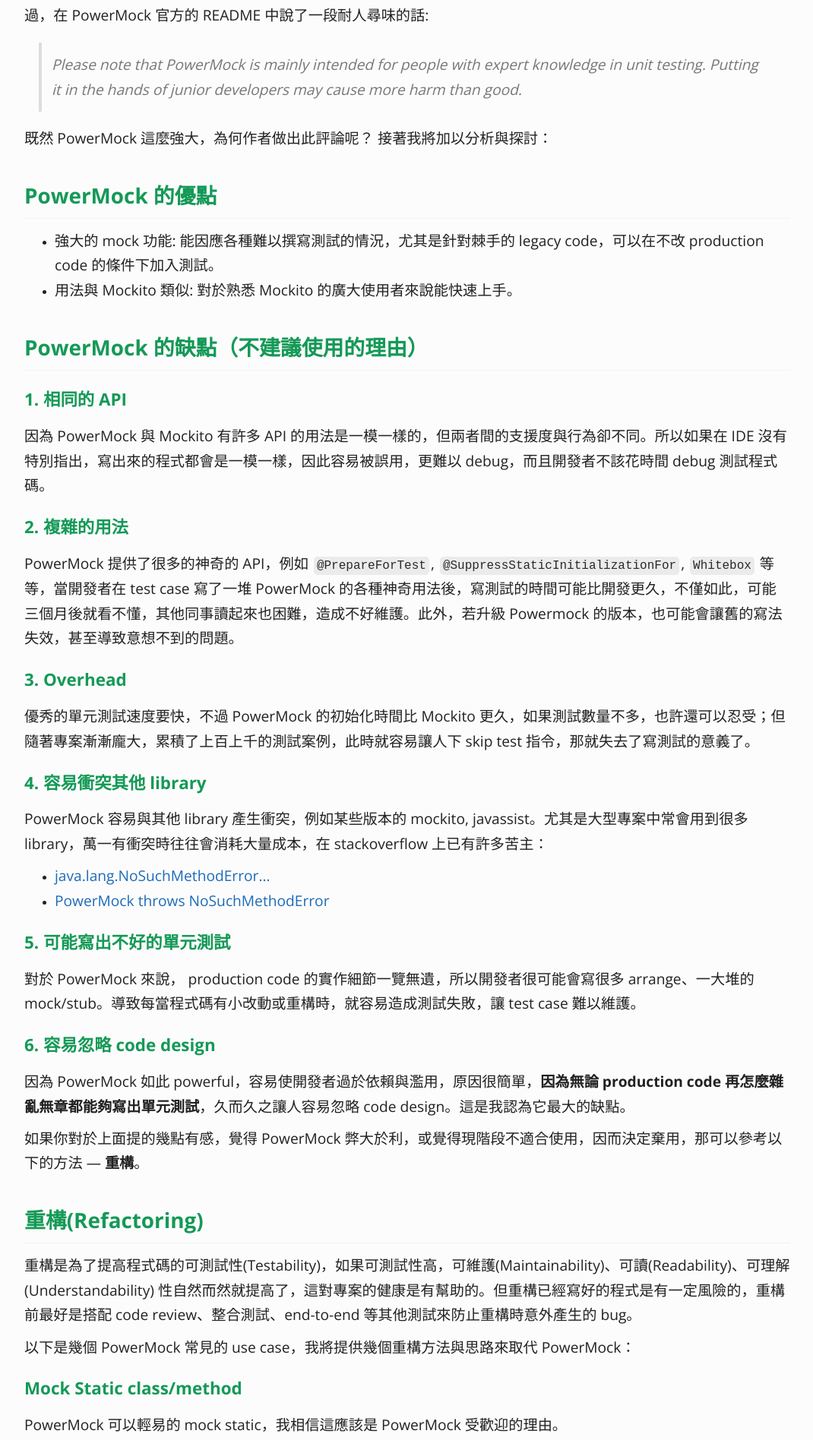
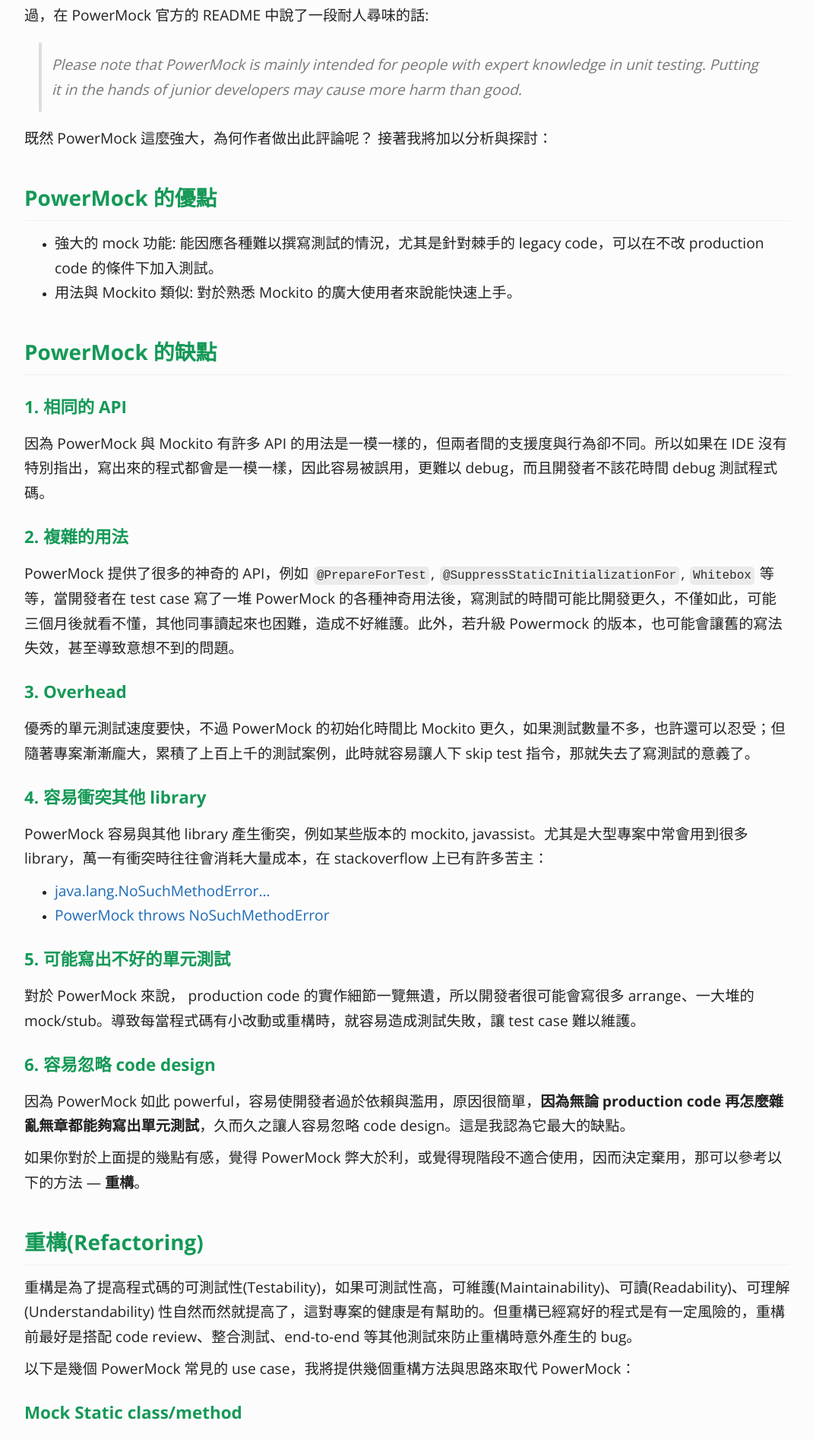
Before and after one commit to KaiSheng714/KaiSheng714.github.io, a Jekyll site: the page built from _posts/2022-01-06-why-powermock-is-bad.md, in a window 1280 px wide. Shown: the part 755-2651 px from the top of the page at 76% size, without its empty margins (104-1174 px from the left). Built offline with Jekyll 4.4.1, drawn with Linux system fonts in a browser that asks for light colours; comment, search, counter and statistics services are not loaded.

Commit message:
powermock

```diff
--- a/_posts/2022-01-06-why-powermock-is-bad.md
+++ b/_posts/2022-01-06-why-powermock-is-bad.md
@@ -25,7 +25,7 @@
 - 強大的 mock 功能: 能因應各種難以撰寫測試的情況，尤其是針對棘手的 legacy code，可以在不改 production code 的條件下加入測試。
 - 用法與 Mockito 類似: 對於熟悉 Mockito 的廣大使用者來說能快速上手。
 
-## **PowerMock 的缺點（不建議使用的理由）**
+## **PowerMock 的缺點**
 ### **1. 相同的 API**
 因為 PowerMock 與 Mockito 有許多 API 的用法是一模一樣的，但兩者間的支援度與行為卻不同。所以如果在 IDE 沒有特別指出，寫出來的程式都會是一模一樣，因此容易被誤用，更難以 debug，而且開發者不該花時間 debug 測試程式碼。
 
--- a/_sass/jekyll-theme-cayman-blog.scss
+++ b/_sass/jekyll-theme-cayman-blog.scss
@@ -278,14 +278,14 @@
   h4,
   h5,
   h6 {
-    margin-top: 1.2rem;
+    margin-top: 1.4rem;
     margin-bottom: 0.8rem;
     font-weight: normal;
     color: $section-headings-color;
   }
 
   h2 {
-    margin-top: 2.2rem;
+    margin-top: 2.4rem;
     padding-bottom: 0.2em;
     border-bottom: 1px solid #f1f1f1;
   }
```
